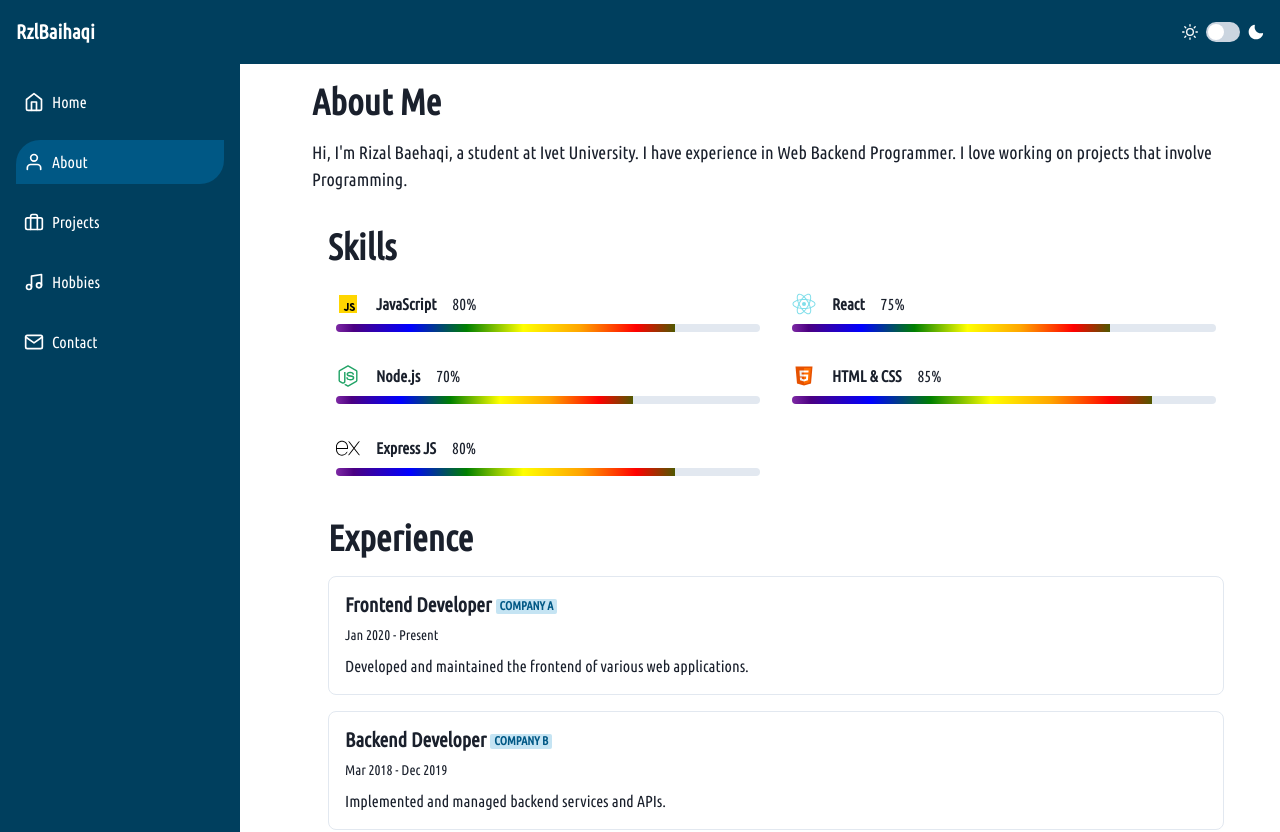
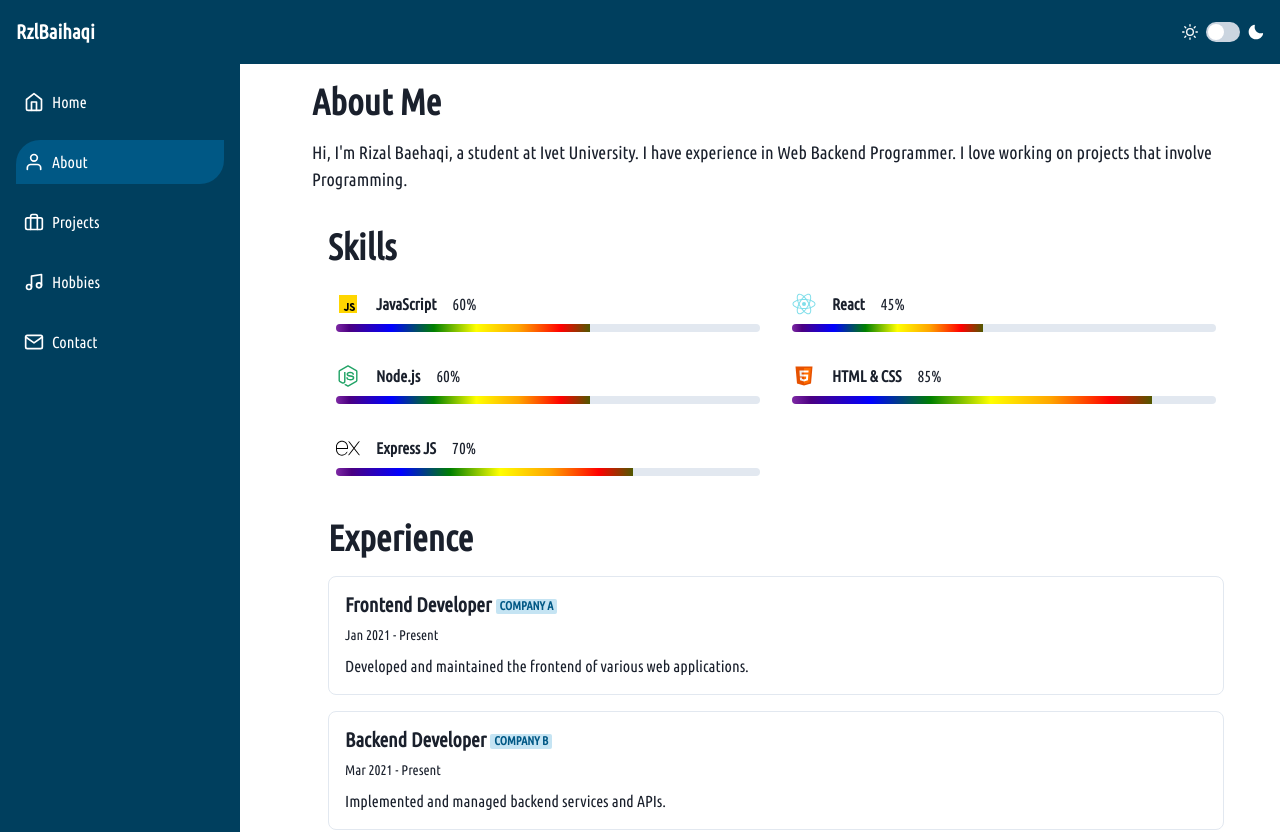
Before and after one commit to Arizalb/portfolio, a React (Create React App) app: page /about in a window 1280 px wide. Shown: the top 832 px of the page. Built offline with nearby package versions, Linux system fonts and the light colour scheme.

Commit message:
update skils

```diff
--- a/src/components/Experience.js
+++ b/src/components/Experience.js
@@ -5,14 +5,14 @@ const experiences = [
   {
     position: "Frontend Developer",
     company: "Company A",
-    duration: "Jan 2020 - Present",
+    duration: "Jan 2021 - Present",
     description:
       "Developed and maintained the frontend of various web applications.",
   },
   {
     position: "Backend Developer",
     company: "Company B",
-    duration: "Mar 2018 - Dec 2019",
+    duration: "Mar 2021 - Present",
     description: "Implemented and managed backend services and APIs.",
   },
   // Tambahkan pengalaman lainnya di sini
--- a/src/components/Skills.js
+++ b/src/components/Skills.js
@@ -16,13 +16,13 @@ import expressLogo from "../assets/express.svg";
 import expressLogoDark from "../assets/expressDark.svg";
 
 const skills = [
-  { name: "JavaScript", level: 80, logo: javascriptLogo },
-  { name: "React", level: 75, logo: reactLogo },
-  { name: "Node.js", level: 70, logo: nodejsLogo },
+  { name: "JavaScript", level: 60, logo: javascriptLogo },
+  { name: "React", level: 45, logo: reactLogo },
+  { name: "Node.js", level: 60, logo: nodejsLogo },
   { name: "HTML & CSS", level: 85, logo: htmlCssLogo },
   {
     name: "Express JS",
-    level: 80,
+    level: 70,
     logoLight: expressLogo,
     logoDark: expressLogoDark,
   },
```
